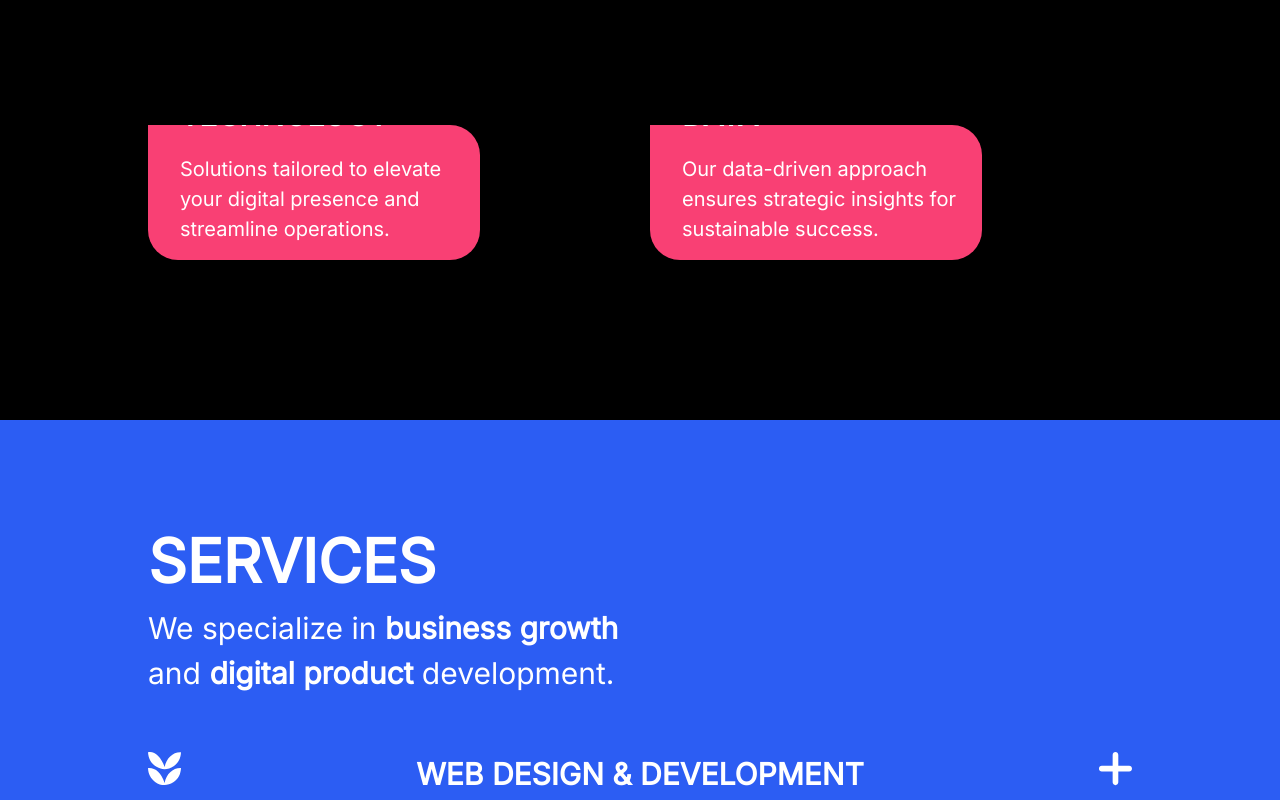
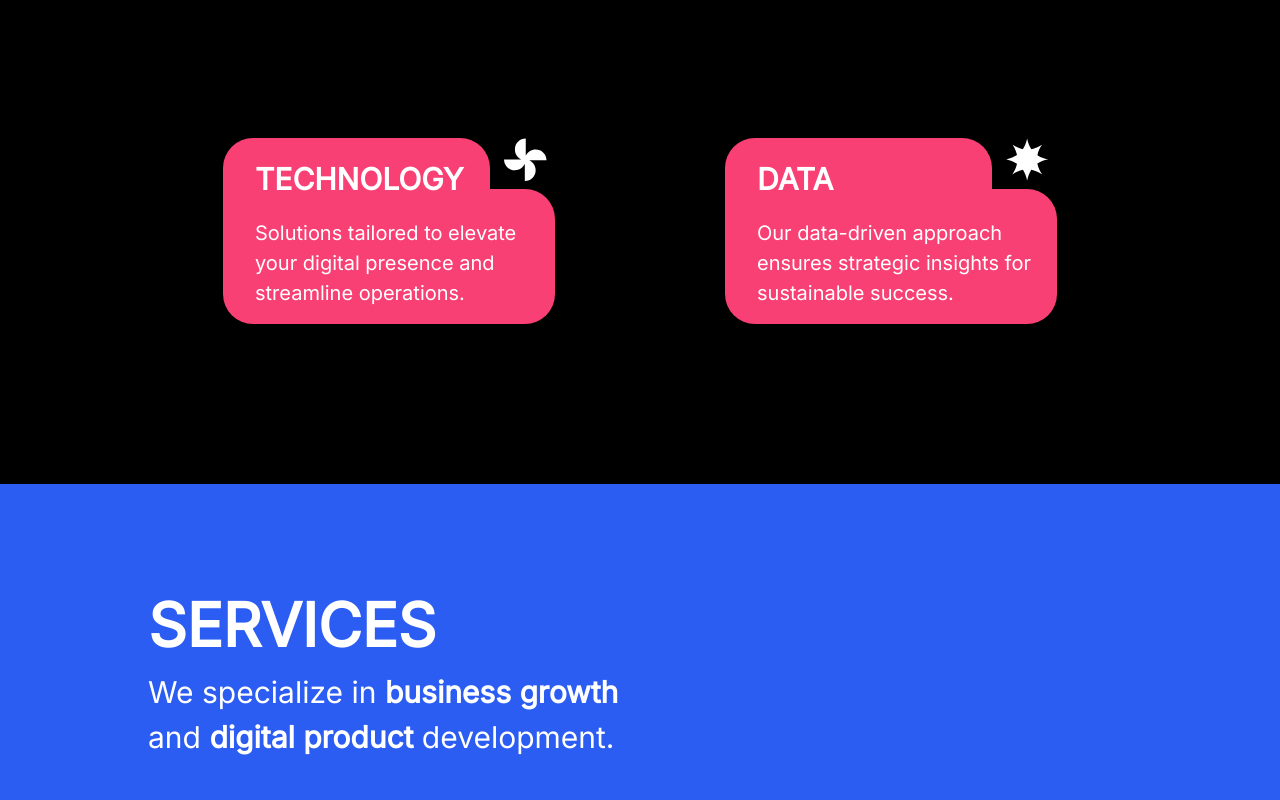
Before and after one commit to manuelRivero/landing-fernando, a Gatsby site: page / in a window 1280 px wide. Shown: the part 784-1584 px from the top of the page. Built offline with nearby package versions, Linux system fonts and the light colour scheme; Gatsby itself is replaced by a stand-in of ours.

Commit message:
[fix] Layout issues

```diff
--- a/src/components/home/hero/index.tsx
+++ b/src/components/home/hero/index.tsx
@@ -90,12 +90,14 @@ export default function Hero() {
           >
             {cardsContent.map((card: Card, index: number) => (
               <SwiperSlide key={`${card.title}-${index}`}>
+                <div className="flex justify-center">
                   <InfoCard
                     title={card.title}
                     description={card.description}
                     icon={card.icon}
                     alt={card.alt}
                   />
+                </div>
               </SwiperSlide>
             ))}
           </Swiper>
--- a/src/components/shared/collapse/index.tsx
+++ b/src/components/shared/collapse/index.tsx
@@ -38,7 +38,7 @@ export default function Collapse({
 
       <div className="col-span-10 place-self-center text-center">
         <div className="cursor-pointer">
-          <h2 className="font-bold uppercase">{title}</h2>
+          <h2 className="font-bold uppercase px-4">{title}</h2>
         </div>
         {isOpen && (
           <div>
--- a/src/components/shared/infoCard/index.tsx
+++ b/src/components/shared/infoCard/index.tsx
@@ -9,7 +9,7 @@ interface Props {
 
 export default function InfoCard({ title, description, icon, alt }: Props) {
   return (
-    <div className="bg-customPink-500 w-[332px] h-[135px] rounded-r-[30px] rounded-bl-[30px] relative">
+    <div className="bg-customPink-500 w-[332px] h-[135px] rounded-r-[30px] rounded-bl-[30px] relative mt-16">
       <div className="absolute top-0 right-2 -translate-y-full pb-2 pl-2">
         <img src={icon} alt={alt} />
       </div>
```
Also changed, not shown: src/images/icons/menu-flower.svg (added). Lines whose indentation alone changed are shown as unchanged.
